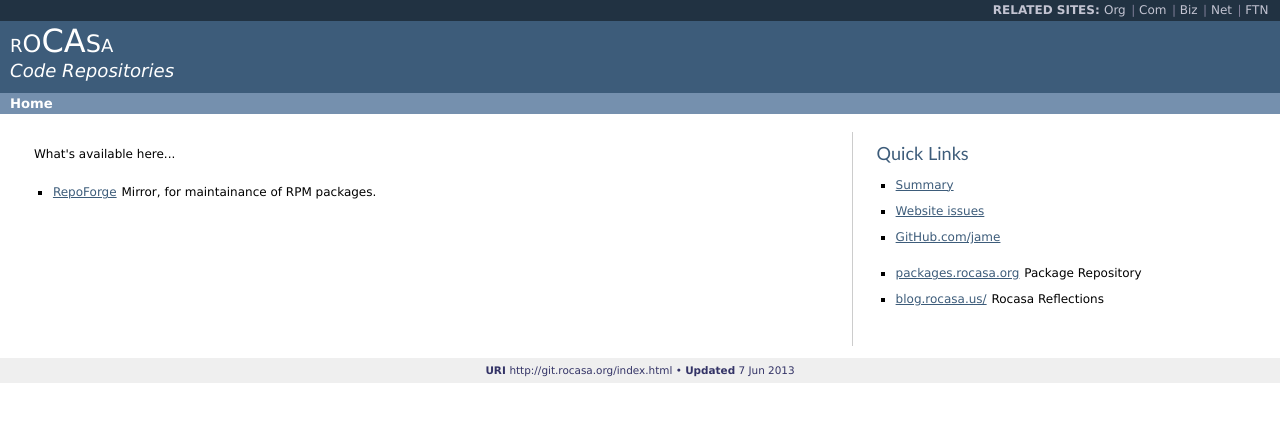
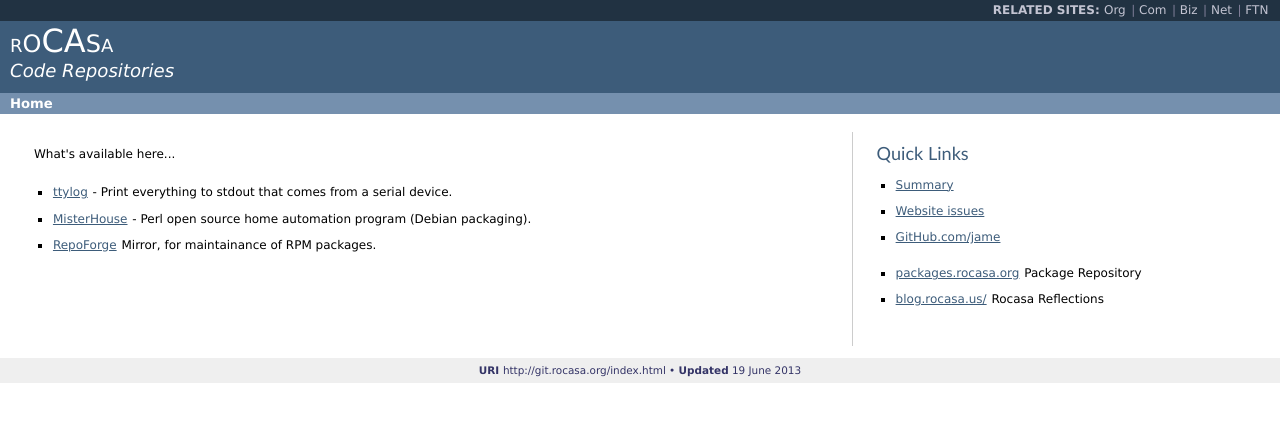
Before and after one commit to rocasa/rocasa.github.io, a plain HTML site: page index.html in a window 1280 px wide. Drawn offline with Linux system fonts and the light colour scheme.

Commit message:
Update index.html for additional repositories.

```diff
--- a/index.html
+++ b/index.html
@@ -50,9 +50,19 @@
           <p> What's available here...<p>
 
           <ul type="disc">
+
+             <li><a href="https://github.com/rocasa/ttylog">ttylog</a> - Print
+                  everything to stdout that comes from a serial device.
+             </li>
+
+             <li><a href="https://github.com/rocasa/misterhouse">MisterHouse</a>
+                  - Perl open source home automation program (Debian packaging).
+             </li>
+
              <li><a href="https://github.com/rocasa/rpms">RepoForge</a> Mirror,
                 for maintainance of RPM packages.
              </li>
+
           </ul>
 
         </div>
@@ -86,6 +96,6 @@
 
     <div id="footer">
       <strong>URI </strong> http://git.rocasa.org/index.html
-      &#8226; <strong>Updated</strong> 7 Jun 2013
+      &#8226; <strong>Updated</strong> 19 June 2013
     </div>
   </body></html>
```
